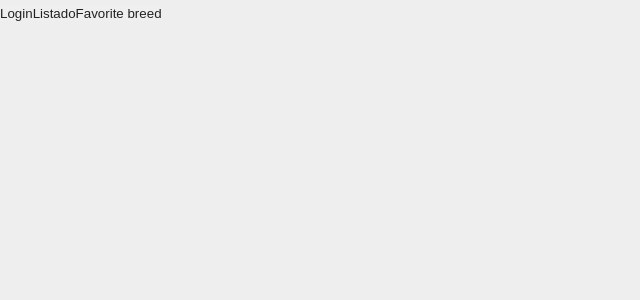
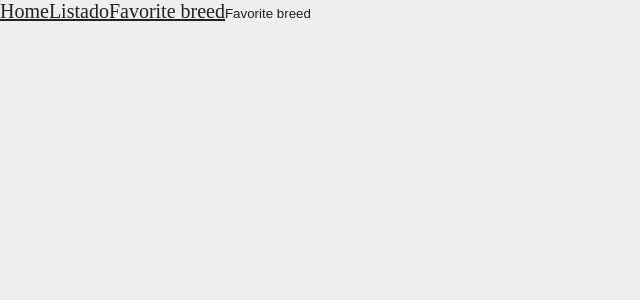
Before and after one commit to VittoAdesso/upgrade-REACT-apiDog, a React (Create React App) app: page / in a window 1280 px wide. Shown: the top 300 px of the page, without its empty margins (0-640 px from the left). Built offline with nearby package versions, Linux system fonts and the light colour scheme; no server answers.

Commit message:
Links de navegación

```diff
--- a/src/App.jsx
+++ b/src/App.jsx
@@ -47,8 +47,10 @@ function App() {
           <CarDogs dog={ dog } />
           </div>
         }/>
-       <Route path="/favorite" element={ <div>
+       <Route path="/breeds" element={ <div>
         <ImagesDogs  />
+
+        {/* ver si pongo un enlace a favorito */}
         </div>} />
 
       </Routes>
--- a/src/components/CarDogs/CarDogs.jsx
+++ b/src/components/CarDogs/CarDogs.jsx
@@ -1,7 +1,14 @@
 // le paso de prop dog, que es la constante que creé en app-jsx
+import { Link } from 'react-router-dom';
 const CarDogs = ( { dog }) => {
 
   return (
+
+    <>
+    <Link to="/">
+      Home
+    </Link>
+
     <div className="card">
     {/* coloco las imagenes con sus nombres debajo */}
         <img
@@ -14,6 +21,8 @@ const CarDogs = ( { dog }) => {
 
 
     </div>
+
+    </>
   )
 }
 
--- a/src/components/Dogs/DogsSelect.jsx
+++ b/src/components/Dogs/DogsSelect.jsx
@@ -1,5 +1,6 @@
 import React, {useState, useEffect} from 'react'
 import getBreeds from '../../helper/getBreeds';
+import { Link } from 'react-router-dom';
 
 //1 / paso prop que es una función
 const DogsSelect = ( { updateDogImage }) => {
@@ -30,8 +31,13 @@ const DogsSelect = ( { updateDogImage }) => {
 
   return (
 
-    // todo onClick y onChange lleva function flecha
-    //4 ahora le doy la función de update que está en app.jsx , también bajada en props que cada vez que cambie  de nombre me cambie imagen
+    <>
+    <Link to="/">
+      Home
+    </Link>
+
+      {/* todo onClick y onChange lleva function flecha
+    4 ahora le doy la función de update que está en app.jsx , también bajada en props que cada vez que cambie  de nombre me cambie imagen  */}
     <select onChange={(e)=> updateDogImage(e.target.value) }>
 
     {/* mapeo el array de objetos, que quiero que me devuelva resultados por cada vuelta  */}
@@ -43,6 +49,7 @@ const DogsSelect = ( { updateDogImage }) => {
     ))}
 
     </select>
+    </>
   )
 }
 
--- a/src/components/ImagesDogs/ImagesDogs.jsx
+++ b/src/components/ImagesDogs/ImagesDogs.jsx
@@ -1,4 +1,5 @@
 import React, {useState, useEffect} from 'react'
+import  './styles.scss';
 
 const PruebaApi = () => {
 
@@ -6,7 +7,7 @@ const PruebaApi = () => {
 
     useEffect(() => {
       // url que me indica la api, que me dará tooodas la imagenes, pero VITTORIO, mira luego de search, lñe pones ?limit=# que yo quiera, para me pinte tanrto como quiera
-        fetch('https://api.thedogapi.com/v1/images/search?limit=100')
+        fetch('https://api.thedogapi.com/v1/images/search?limit=20')
             .then(res => res.json())
             .then((imagenes) =>{
                 setImage(imagenes);
@@ -14,7 +15,7 @@ const PruebaApi = () => {
     }, [])
 
    return (
-    <div>
+    <div className='listImages'>
 
     {/* siempre poner la lista de imagenes fuera, y el map, me va a crear listado de imagenes, tanto como le pida */}
     {/* entra en mi array de vueltas picture.id = y me pinta una imagen por ByteLengthQueuingStrategy, hasta llegar al limiot que le puse arriba  */}
--- /dev/null
+++ b/src/components/ImagesDogs/styles.scss
@@ -0,0 +1,14 @@
+.listImages{
+
+    // display: wrap;
+    // justify-content: wrapper;
+
+    width: 100%;
+
+
+}
+
+ul{
+    display: flex;
+    justify-content: center;
+}
--- a/src/components/NavBar/NavBar.jsx
+++ b/src/components/NavBar/NavBar.jsx
@@ -1,13 +1,33 @@
 import React from 'react'
+// improto Link así
+import { Link } from 'react-router-dom';
 
 const NavBar = () => {
 
+// para hacer links que me lleven donde quiera. 1. importo como arriba, 2, les pongo etiquetas y le digo la ruta y ya está!!!!
 
+
+// ver como le pongo los botones
   return (
     <div>
-      <button>Login</button>
-      <button>Listado</button>
+    <Link to="/">
+      Home
+    </Link>
+
+    <Link to="/select">
+      Listado
+    </Link>
+
+    <Link to="/breeds">
+      Favorite breed
+    </Link>
+
+    <Link to="/">
       <button>Favorite breed</button>
+    </Link>
+
+
+
 
     </div>
   )
```
